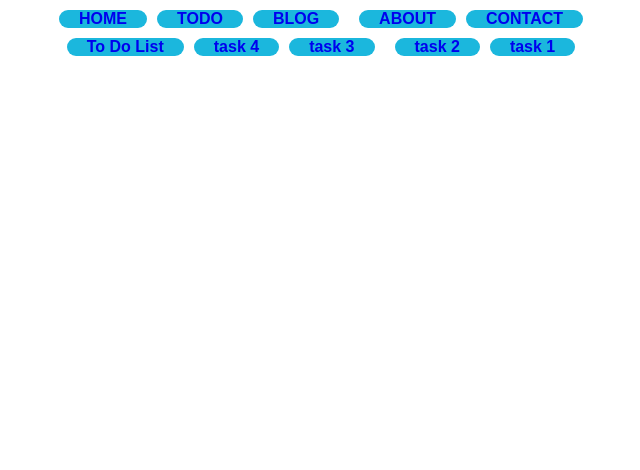
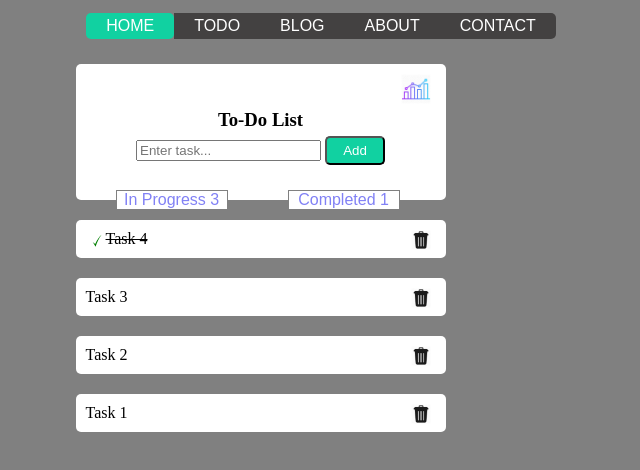
Before and after one commit to shishmanovaEli/Homework, a plain HTML site: page lesson10/index.html in a window 1280 px wide. Shown: the whole page, without its empty margins (319-959 px from the left). Drawn offline with Linux system fonts and the light colour scheme.

Commit message:
second commit

```diff
--- a/lesson10/index.html
+++ b/lesson10/index.html
@@ -4,10 +4,12 @@
 <head>
     <meta charset="UTF-8">
     <meta name="viewport" content="width=device-width, initial-scale=1.0">
-    <title>Document</title>
+    <title>To do list</title>
     <link rel="stylesheet" href="style.css">
 </head>
+
 <body>
+    <header>
         <nav>
             <ul>
                 <li>
@@ -27,25 +29,40 @@
                 </li>
             </ul>
         </nav>
+    </header>
+
+    <section>
         <nav id="vertical-nav">
+            <div class="container">
+                <img id="graph" src="graph.webp">
+                <h1>To-Do List</h1>
                 <ul>
-        <li>
-        <a href="#">To Do List</a>
-        </li>
-        <li>
-            <a href="#">task 4</a>
-        </li>
-        <li>
-            <a href="#">task 3<a>
-        </li>
-        <li>
-            <a href="#">task 2</a>
-        </li>
-        <li>
-            <a href="#">task 1</a>
-        </li>
+                    <div class="add-task">
+                        <input type="text" id="taskInput" placeholder="Enter task...">
+                        <button onclick="addTask()">Add</button>
                 </ul>
+                <li>In Progress 3 </li>
+                <li> Completed 1 </li>
+            </div>
+            <div id="task-4">
+                <img id="check" src="check.svg">
+                <img id="bin" src="bin.webp">
+                Task 4
+            </div>
+            <div id="task-3">
+                <img id="bin" src="bin.webp">
+                Task 3
+            </div>
+            <div id="task-2">
+                <img id="bin" src="bin.webp">
+                Task 2
+            </div>
+            <div id="task-1">
+                <img id="bin" src="bin.webp">
+                Task 1
+            </div>
         </nav>
-<div></div>
+    </section>
 </body>
+
 </html>
--- a/lesson10/style.css
+++ b/lesson10/style.css
@@ -1,32 +1,122 @@
+body {
+    background-color: gray;
+}
+
+section {
+    position: relative;
+    margin: 0;
+    padding: 0 29%;
+}
+
+h1 {
+    padding: 15px 0 0 0;
+    margin: 20px 0 0 0;
+}
+
 nav ul {
     display: flex;
-    column-gap: 10px;
     list-style: none;
-    padding: 0;
-    margin: 10px;
+    padding: 5px;
+    margin: 0;
     justify-content: center;
 }
 
 nav ul li a:link,
 nav ul li a:visited {
     text-decoration: none;
-    font-family: Arial, Helvetica, sans-serif;
-    font-weight: bold;
+    color: white;
+    font-family: sans-serif;
 }
 
 nav ul li a:hover,
 nav ul li a:active {
     text-decoration: none;
-    font-family:'Times New Roman', Times, serif;
+    font-family: 'Times New Roman', Times, serif;
     font-weight: bold;
-    color: rgb(40, 19, 227)  ;
+    color: rgb(19, 137, 176);
 }
 
 nav ul li {
-    background-color: rgb(27, 183, 221);
-    padding: 0 20px 0 20px;
-    border-radius:  15px 15px 15px 15px;
+    background-color: rgb(67, 65, 65);
+    padding: 4px 20px 4px 20px;
 }
 
-#vertical-nav {
+ul li:nth-child(1) {
+    background-color: rgb(17, 209, 161);
+    border-radius: 5px 5px 5px 5px;
 }
+
+ul li:nth-child(6) {
+    border-radius: 0 5px 5px 0;
+}
+
+nav div {
+    width: 350px;
+    text-align: center;
+    margin: 20px;
+    padding: 10px;
+    border-radius: 5px 5px;
+    background-color: white;
+}
+
+nav div li {
+    width: 110px;
+    display: block;
+    float: left;
+    margin: 0 30px 0 30px;
+    padding: 0;
+    color: rgb(129, 129, 245);
+    background-color: white;
+    font-family: sans-serif;
+    border: 1px solid gray;
+}
+
+button {
+    width: 60px;
+    background-color: rgb(17, 209, 161);
+    color: white;
+    padding: 5px;
+    border-radius: 5px 5px 5px 5px;
+}
+
+div.add-task {
+    margin: 0;
+    padding: 0 0 20px;
+}
+
+#graph {
+    width: 30px;
+    height: 30px;
+    margin: 0 5px;
+    float: right;
+}
+
+#bin {
+    width: 20px;
+    height: 20px;
+    margin: 0 5px;
+    float: right;
+}
+
+#check {
+    width: 20px;
+    height: 20px;
+    float: left;
+}
+
+#task-4 {
+    text-align: start;
+    text-decoration: line-through;
+}
+
+#task-3 {
+    text-align: start;
+}
+
+#task-2 {
+    text-align: start;
+}
+
+#task-1 {
+    text-align: start;
+}
```
Also changed, not shown: lesson09/index.html (+0 -2 lines), lesson10/bin.webp (added), lesson10/check.svg (added), lesson10/graph.webp (added). Lines whose indentation alone changed are shown as unchanged.
